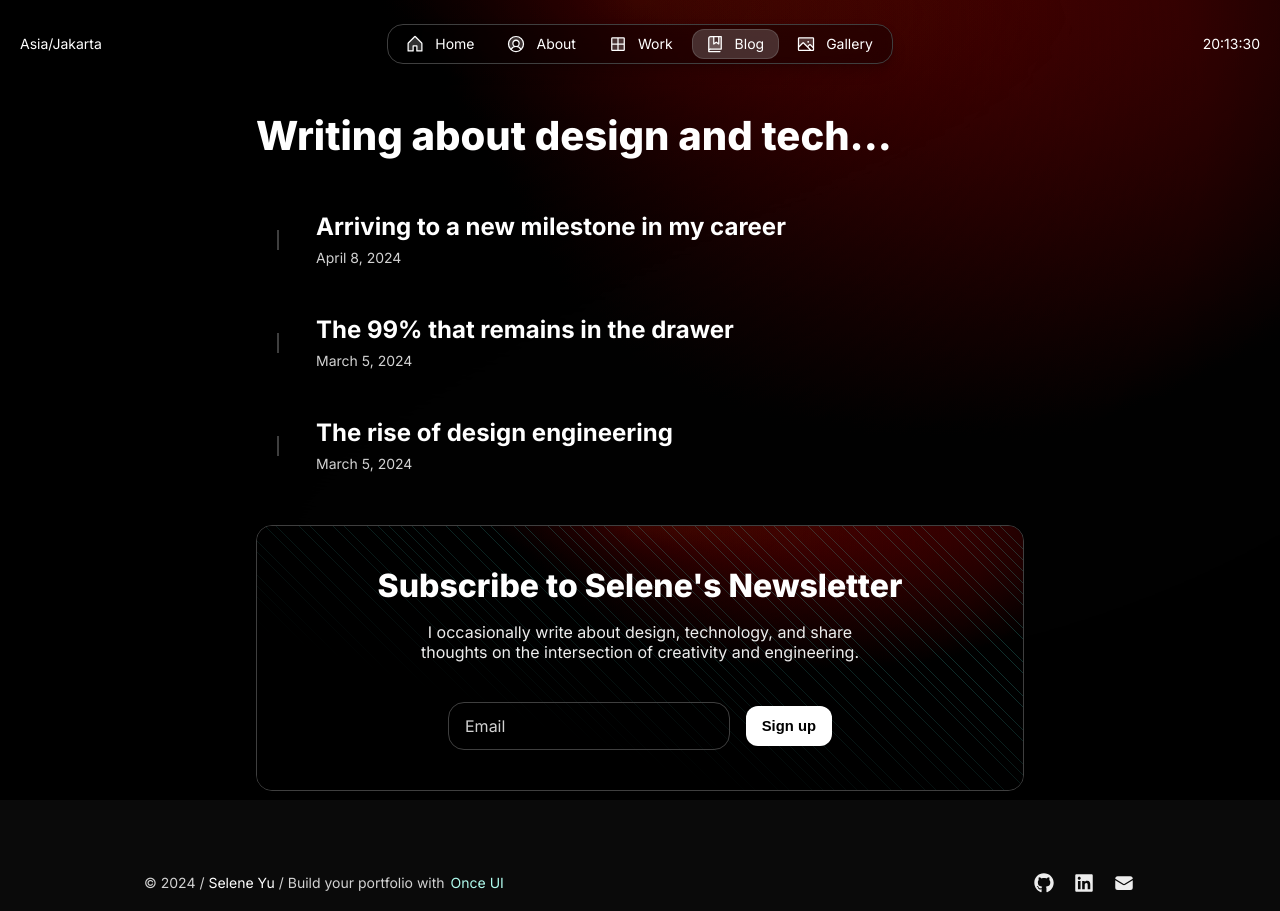
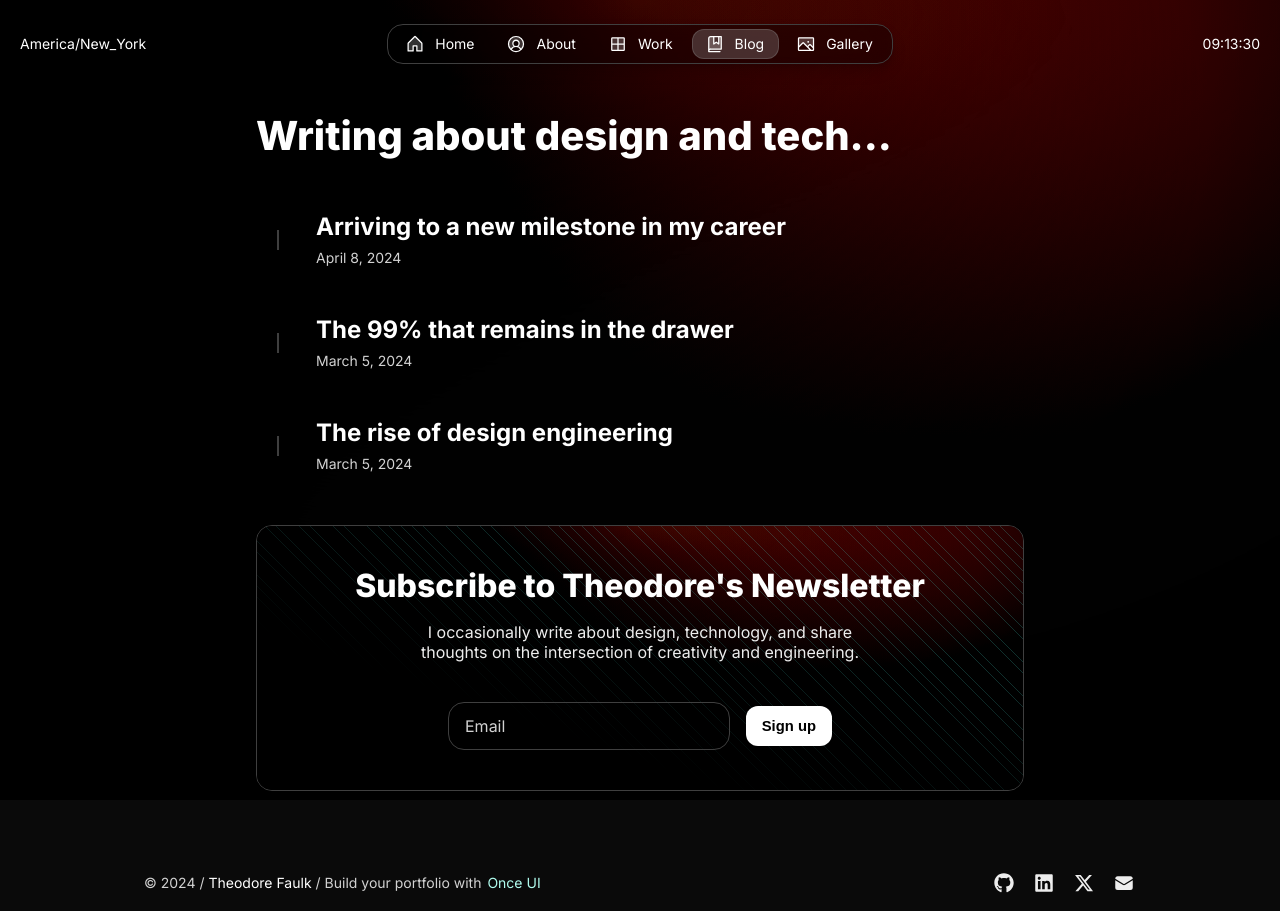
Before and after one commit to DevFaulk/devfaulk, a Next.js app: page /blog in a window 1280 px wide. Built offline with nearby package versions, Linux system fonts and the light colour scheme.

Commit message:
overhaul specifics

```diff
--- a/src/app/about/page.tsx
+++ b/src/app/about/page.tsx
@@ -336,11 +336,11 @@ export default function About() {
                                             onBackground="neutral-weak">
                                             {skill.description}
                                         </Text>
-                                        {skill.images.length > 0 && (
+                                        {(skill.images?.length ?? 0) > 0 && (
                                             <Flex
                                                 fillWidth paddingTop="m" gap="12"
                                                 wrap>
-                                                {skill.images.map((image, index) => (
+                                                {(skill.images ?? []).map((image, index) => (
                                                     <Flex
                                                         key={index}
                                                         border="neutral-medium"
--- a/src/app/page.tsx
+++ b/src/app/page.tsx
@@ -43,7 +43,6 @@ export default function Home() {
 			direction="column" alignItems="center">
 			<script
 				type="application/ld+json"
-				suppressHydrationWarning
 				dangerouslySetInnerHTML={{
 					__html: JSON.stringify({
 						'@context': 'https://schema.org',
@@ -73,6 +72,7 @@ export default function Home() {
 						fillWidth maxWidth="s" gap="m">
 						<RevealFx translateY="4">
 							<Heading
+								paddingBottom='8'
 								wrap="balance"
 								variant="display-strong-l">
 								{home.headline}
--- a/src/app/resources/content.js
+++ b/src/app/resources/content.js
@@ -1,15 +1,23 @@
 import { InlineCode } from "@/once-ui/components";
+import { style } from "./config";
+import { styleText } from "util";
 
 const person = {
-    firstName: 'Selene',
-    lastName:  'Yu',
+    firstName: 'Theodore',
+    lastName:  'Faulk',
+    pronounOne: 'He',
+    pronounTwo: 'Him',
+    pronounThree: 'His', // All pronouns are singular in this context
+    get pronouns() {
+        return `${this.pronounOne} / ${this.pronounTwo} / ${this.pronounThree}`
+    },
     get name() {
         return `${this.firstName} ${this.lastName}`;
     },
     role:      'Design Engineer',
     avatar:    '/images/avatar.jpg',
-    location:  'Asia/Jakarta',        // Expecting the IANA time zone identifier, e.g., 'Europe/Vienna'
-    languages: ['English', 'Bahasa']  // optional: Leave the array empty if you don't want to display languages
+    location:  'America/New_York',        // Expecting the IANA time zone identifier, e.g., 'Europe/Vienna'
+    languages: ['English']  // optional: Leave the array empty if you don't want to display languages
 }
 
 const newsletter = {
@@ -24,22 +32,22 @@ const social = [
     {
         name: 'GitHub',
         icon: 'github',
-        link: 'https://github.com/once-ui-system/nextjs-starter',
+        link: 'https://github.com/devfaulk',
     },
     {
         name: 'LinkedIn',
         icon: 'linkedin',
-        link: 'https://www.linkedin.com/company/once-ui/',
+        link: 'https://www.linkedin.com/in/theodore-faulk-98645628a/',
     },
     {
         name: 'X',
         icon: 'x',
-        link: '',
+        link: 'https://x.com/faulkteddy',
     },
     {
         name: 'Email',
         icon: 'email',
-        link: 'mailto:example@gmail.com',
+        link: 'mailto:faulkdev@gmail.com',
     },
 ]
 
@@ -47,14 +55,14 @@ const home = {
     label: 'Home',
     title: `${person.name}'s Portfolio`,
     description: `Portfolio website showcasing my work as a ${person.role}`,
-    headline: <>Design engineer and builder</>,
-    subline: <>I'm Selene, a design engineer at <InlineCode>FLY</InlineCode>, where I craft intuitive<br/> user experiences. After hours, I build my own projects.</>
+    headline: <>Developer Designer and Editor</>,
+    subline: <>I'm Theodore, currently an engineer at <InlineCode>BNY</InlineCode>, where I craft intuitive<br/> user experiences, and edit videos/make games in my free time.</>,
 }
 
 const about = {
     label: 'About',
     title: 'About me',
-    description: `Meet ${person.name}, ${person.role} from ${person.location}`,
+    description: `Meet ${person.name}, ${person.role} from ${person.location} pronouns ${person.pronouns}`,
     tableOfContent: {
         display: true,
         subItems: true
@@ -69,16 +77,16 @@ const about = {
     intro: {
         display: true,
         title: 'Introduction',
-        description: <>Selene is a Jakarta-based design engineer with a passion for transforming complex challenges into simple, elegant design solutions. Her work spans digital interfaces, interactive experiences, and the convergence of design and technology.</>
+        description: <>{person.firstName} is a Pittsburgh-based design engineer with a passion for transforming complex challenges into simple, elegant design solutions. {person.pronounThree} work spans digital interfaces, interactive experiences, and the convergence of design, accessibility, and technology.</>
     },
     work: {
         display: true, // set to false to hide this section
         title: 'Work Experience',
         experiences: [
             {
-                company: 'FLY',
+                company: 'BNY',
                 timeframe: '2022 - Present',
-                role: 'Senior Design Engineer',
+                role: 'Product Support Engineer',
                 achievements: [
                     <>Redesigned the UI/UX for the FLY platform, resulting in a 20% increase in user engagement and 30% faster load times.</>,
                     <>Spearheaded the integration of AI tools into design workflows, enabling designers to iterate 50% faster.</>
@@ -93,9 +101,9 @@ const about = {
                 ]
             },
             {
-                company: 'Creativ3',
+                company: 'BNY',
                 timeframe: '2018 - 2022',
-                role: 'Lead Designer',
+                role: 'Shared Services Engineer and Designer',
                 achievements: [
                     <>Developed a design system that unified the brand across multiple platforms, improving design consistency by 40%.</>,
                     <>Led a cross-functional team to launch a new product line, contributing to a 15% increase in overall company revenue.</>
@@ -109,12 +117,16 @@ const about = {
         title: 'Studies',
         institutions: [
             {
-                name: 'University of Jakarta',
-                description: <>Studied software engineering.</>,
+                name: 'Community College of Allegheny County',
+                description: <>Studying Java video game development, and game design.</>,
             },
             {
-                name: 'Build the Future',
-                description: <>Studied online marketing and personal branding.</>,
+                name: 'Year Up',
+                description: <>Studied 400 hours of front-end development</>
+            },
+            {
+                name: 'Community College of the Airforce',
+                description: <>Studied 60 credits in general sciences.</>,
             }
         ]
     },
@@ -151,6 +163,10 @@ const about = {
                         height: 9
                     },
                 ]
+            },
+            {
+                title: 'React',
+                description: <>Building react apps with React + TSX + Vercel</>
             }
         ]
     }
```
Also changed, not shown: public/images/avatar.jpg, src/app/components/Header.tsx (line endings or trailing spaces), 1 other file (tests, documents, lock files or other folders).
